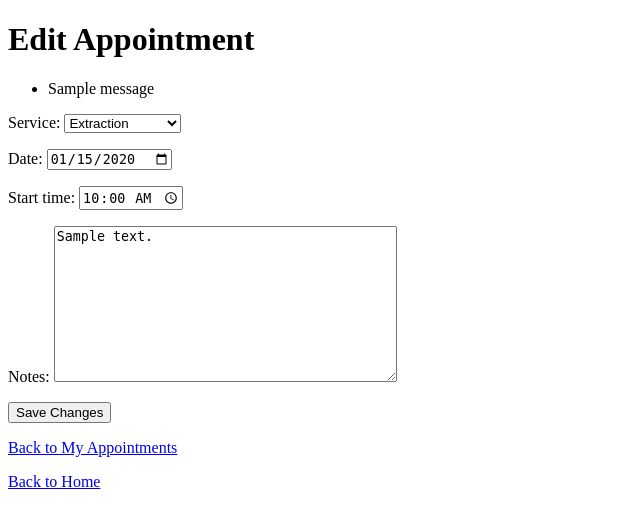
After one commit to acohen220429/SDEV-265-Appmt_Scheduler-Project, a Django app: page /appointments/edit/1/ in a window 1280 px wide. The commit adds this page. Shown: the top 528 px of the page, without its empty margins (0-640 px from the left). Run offline with Django 5.2, Linux system fonts and the light colour scheme; a user stored in the database is signed in; tables that the repository leaves empty hold one stand-in row (values such as "Sample post"); one stand-in notice (Sample message) is shown.

Commit message:
Finished delete functionality, added edit functionality.

```diff
--- a/mysite/urls.py
+++ b/mysite/urls.py
@@ -25,6 +25,7 @@ urlpatterns = [
     path('logout/', views.logout_page, name='logout'),
     path('appointments/', views.schedule_appointment, name='schedule_appointment'),
     path('appointments/create/', views.create_appointment, name='create_appointment'),
+    path('appointments/edit/<int:appointment_id>/', views.edit_appointment, name='edit_appointment'),
     path('appointments/delete/<int:appointment_id>/', views.delete_appointment, name='delete_appointment'),
     path('admin/', admin.site.urls),
 ]
--- /dev/null
+++ b/scheduler/templates/scheduler/edit_appointment.html
@@ -0,0 +1,31 @@
+<!DOCTYPE html>
+<html lang="en">
+
+<head>
+    <meta charset="UTF-8">
+    <meta name="viewport" content="width=device-width, initial-scale=1.0">
+    <title>Edit Appointment</title>
+</head>
+
+<body>
+    <h1>Edit Appointment</h1>
+
+    {% if messages %}
+    <ul>
+        {% for message in messages %}
+        <li>{{ message }}</li>
+        {% endfor %}
+    </ul>
+    {% endif %}
+
+    <form method="post">
+        {% csrf_token %}
+        {{ form.as_p }}
+        <button type="submit">Save Changes</button>
+    </form>
+
+    <p><a href="{% url 'schedule_appointment' %}">Back to My Appointments</a></p>
+    <p><a href="{% url 'home' %}">Back to Home</a></p>
+</body>
+
+</html>
--- a/scheduler/templates/scheduler/home.html
+++ b/scheduler/templates/scheduler/home.html
@@ -19,6 +19,9 @@
 
     {% if user.is_authenticated %}
     <p>You are logged in as {{ user.username }}.</p>
+    <form method="get" action="{% url 'schedule_appointment' %}">
+        <button type="submit">View My Appointments</button>
+    </form>
     <form method="get" action="{% url 'create_appointment' %}">
         <button type="submit">Schedule Appointment</button>
     </form>
--- a/scheduler/views.py
+++ b/scheduler/views.py
@@ -3,10 +3,9 @@ from django.contrib.auth import login, logout
 from django.contrib.auth.forms import AuthenticationForm
 from django.shortcuts import redirect, render
 from django.contrib.auth.decorators import login_required
-from datetime import datetime, timedelta
+from datetime import datetime, timedelta, time
 from .forms import SimpleRegisterForm, AppointmentForm
 from .models import Appointment
-from datetime import datetime, timedelta, time # for time and day validation
 
 #This is our dictionary for service minutes
 SERVICE_MINUTES = {
@@ -23,6 +22,7 @@ close_time = time(17, 0)
 
 #Only open on weekdays, no weekends
 open_days = [0, 1, 2, 3, 4]
+
 
 def home(request):
     return render(request, "scheduler/home.html")
@@ -141,6 +141,57 @@ def create_appointment(request):
 
     return render(request, "scheduler/create_appointment.html", {"form": form})
 
+#Editing an appointment
+@login_required
+def edit_appointment(request, appointment_id):
+    try:
+        appointment = Appointment.objects.get(id=appointment_id, client=request.user)
+    except Appointment.DoesNotExist:
+        messages.error(request, "Appointment not found.")
+        return redirect("schedule_appointment")
+
+    if request.method == "POST":
+        form = AppointmentForm(request.POST, instance=appointment)
+        if form.is_valid():
+            appmt = form.save(commit=False)
+            appmt.client = request.user
+
+            service_minutes = SERVICE_MINUTES.get(appmt.service, 30)
+            start_datetime = datetime.combine(appmt.date, appmt.starttime)
+            appmt.endtime = (start_datetime + timedelta(minutes=service_minutes)).time()
+
+            if appmt.date.weekday() not in open_days:
+                messages.error(request, "Our business is only open Monday - Friday from 9:00 AM to 5:00 PM.")
+                return render(request, "scheduler/edit_appointment.html", {"form": form, "appointment": appointment})
+
+            if appmt.starttime < open_time or appmt.endtime >= close_time:
+                messages.error(request, "Appointments must be scheduled during business hours (9:00 AM to 5:00 PM).")
+                return render(request, "scheduler/edit_appointment.html", {"form": form, "appointment": appointment})
+
+            overlap_test = False
+            existing_appointments = Appointment.objects.filter(date=appmt.date).exclude(id=appointment.id)
+            for existing in existing_appointments:
+                if appmt.starttime < existing.endtime and appmt.endtime > existing.starttime:
+                    overlap_test = True
+                    break
+
+            advance_check = start_datetime < datetime.now() + timedelta(hours=24)
+
+            if overlap_test:
+                messages.error(request, "This appointment overlaps with an existing appointment. Please choose a different time.")
+            elif advance_check:
+                messages.error(request, "Appointments must be booked at least 24 hours in advance.")
+            else:
+                appmt.save()
+                messages.success(request, "Your appointment has been updated.")
+                return redirect("schedule_appointment")
+        else:
+            messages.error(request, "Please fix the form errors below.")
+    else:
+        form = AppointmentForm(instance=appointment)
+
+    return render(request, "scheduler/edit_appointment.html", {"form": form, "appointment": appointment})
+
 #Deleting an appointment
 @login_required
 def delete_appointment(request, appointment_id):
```
Also changed, not shown: scheduler/templates/scheduler/schedule_appointment.html (+15 -0 lines).
